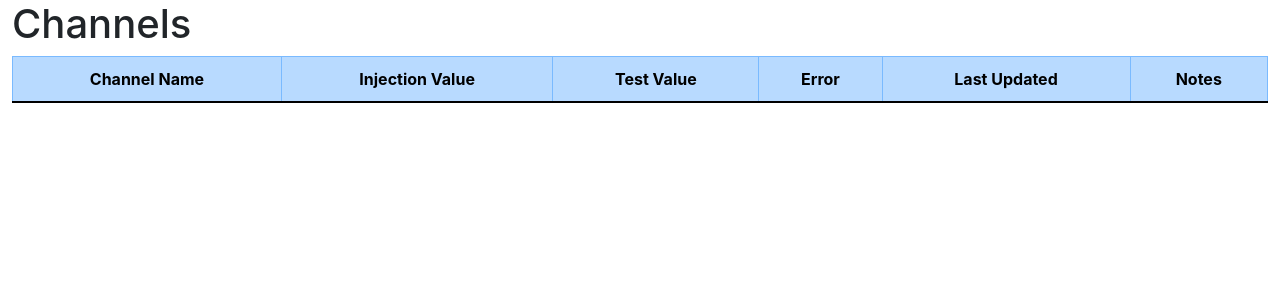
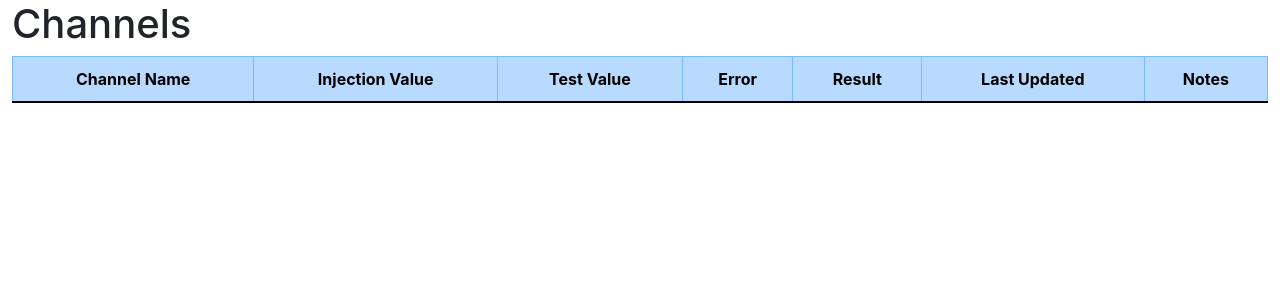
Before and after one commit to ThatOldChap/fictitious-penguin, a Flask app: page /group/1/channels in a window 1280 px wide. Shown: the part 56-356 px from the top of the page. Run offline with Flask 2, Linux system fonts and the light colour scheme; data that the repository does not hold is empty; parts of the project's set-up code (start-up, migrations or seed data) failed here and were passed over; some libraries are stand-ins or nearby versions.

Commit message:
Added test_result to the channel list

```diff
--- a/app/main/routes.py
+++ b/app/main/routes.py
@@ -276,14 +276,15 @@ def channels(group_id):
 def update_testpoint():
 
     # TestPoint Field Constants
+    CHANNEL_ID = 'channel_id'
     TESTPOINT_ID = 'testpoint_id'
-    CHANNEL_ID = 'channel_id'
-    LAST_UPDATED = 'last_updated'
     MEASURED_INJECTION_VALUE = 'measured_injection_value'
     NOMINAL_INJECTION_VALUE = 'nominal_injection_value'
     MEASURED_TEST_VALUE = 'measured_test_value'
     NOMINAL_TEST_VALUE = 'nominal_test_value'
     MEASURED_ERROR = 'measured_error'
+    TEST_RESULT = 'test_result'
+    LAST_UPDATED = 'last_updated'
     NOTES = 'notes'
 
     # Variables to keep track of the updated fields
@@ -315,8 +316,12 @@ def update_testpoint():
         if key == MEASURED_ERROR:
             testpoint.measured_error = none_if_empty(value)
 
+        if key == TEST_RESULT:
+            testpoint.test_result = value
+
         if key == NOTES:
             testpoint.notes = value
+
 
         # Add the processed key to the list of updated fields
         updated_fields.append(key)
--- a/app/models.py
+++ b/app/models.py
@@ -3,7 +3,7 @@ from time import time
 from flask import current_app
 from flask_login import UserMixin
 from app import db, login
-from app.utils import ErrorType, TestPointListType
+from app.utils import ErrorType, TestPointListType, TestResult
 import jwt
 from hashlib import md5
 from werkzeug.security import generate_password_hash, check_password_hash
@@ -28,7 +28,7 @@ class TestPoint(db.Model):
 
     # Extra Info
     measured_error = db.Column(db.Float(8))
-    test_result = db.Column(db.String(12))
+    test_result = db.Column(db.String(12), default=TestResult.UNTESTED.value)
     notes = db.Column(db.String(128))
 
     # Foreign Keys
--- a/app/templates/channels.html
+++ b/app/templates/channels.html
@@ -24,6 +24,7 @@
                     <th class="align-middle">Injection Value</th>
                     <th class="align-middle">Test Value</th>
                     <th class="align-middle">Error</th>
+                    <th class="align-middle">Result</th>
                     <th class="align-middle">Last Updated</th>
                     <th class="align-middle">Notes</th>
                 </tr>
@@ -60,10 +61,17 @@
             let UPDATE_TESTPOINT_URL = '/update_testpoint';
             let POST = 'POST';
             let MESSAGE = 'message';
+            let EMPTY = "";
 
             // Name Constants
             let MEASURED_ERROR_NAME = 'measured-error';
             let LAST_UPDATED_NAME = 'last-updated';
+            let TEST_RESULT_NAME = 'test-result';
+
+            // TestResult Values
+            let PASS_RESULT = 'Pass';
+            let FAIL_RESULT = 'Fail';
+            let UNTESTED_RESULT = 'Untested';
 
 
             // Listener function for the Injection Value fields
@@ -71,10 +79,10 @@
 
                 // Find the elements to get the data from
                 let injectionValueElement = event.target;
-                let parent = $(this).parents('tr')[0];
+                let parent = $(this).parents('tr');
+                let dataset = parent[0].dataset;
 
                 // Prepare the data package
-                let dataset = parent.dataset;
                 let data = {
                     testpoint_id: dataset.testpointId,
                     measured_injection_value: parseFloat(injectionValueElement.value)
@@ -93,17 +101,28 @@
                 let parent = $(this).parents('tr');
                 let dataset = parent[0].dataset;
 
-                // Calculate the measured error for the TestPoint
+                // Calculate the measured error and test result for the TestPoint
                 let measuredTestValue = parseFloat(testValueElement.value);
                 let nominalTestValue = parseFloat(dataset.nominalTestValue);
+                let maxError = parseFloat(dataset.maxError);
                 let isEmpty = Number.isNaN(measuredTestValue);
-                let measuredError = (isEmpty) ? "" : (measuredTestValue - nominalTestValue).toFixed(3)
+                let measuredError, testResult;
+
+                if (isEmpty) {
+                    measuredError = EMPTY;
+                    testResult = UNTESTED_RESULT;
+                } else {
+                    measuredError = (measuredTestValue - nominalTestValue).toFixed(3);
+                    testResult = (maxError - Math.abs(measuredError) >= 0) ?
+                        PASS_RESULT : FAIL_RESULT;
+                }
 
                 // Prepare the data package
                 let data = {
                     testpoint_id: dataset.testpointId,
                     measured_test_value: measuredTestValue,
-                    measured_error: measuredError
+                    measured_error: measuredError,
+                    test_result: testResult
                 }
 
                 // Update the TestPoint
@@ -112,6 +131,9 @@
                 // Find and update the measured_error field with the calculated error
                 let errorElement = parent.find(`[name=${MEASURED_ERROR_NAME}]`);
                 (isEmpty) ? errorElement.val('') : errorElement.val(measuredError);
+
+                // Find and update the test_result field with the new result
+                let resultElement = parent.find(`[name=${TEST_RESULT_NAME}]`).text(testResult);
             });
 
 
@@ -120,10 +142,10 @@
 
                 // Find the elements to get the data from
                 let notesElement = event.target;
-                let parent = $(this).parents('tr')[0];
+                let parent = $(this).parents('tr');
+                let dataset = parent[0].dataset;
 
                 // Prepare the data package
-                let dataset = parent.dataset;
                 let data = {
                     testpoint_id: dataset.testpointId,
                     notes: notesElement.value
@@ -157,8 +179,6 @@
                         console.log(error);
                     }
                 });
-
-
             }
 
 
--- a/app/utils.py
+++ b/app/utils.py
@@ -4,7 +4,7 @@ class TestResult(enum.Enum):
     UNTESTED = "Untested"
     PASS = "Pass"
     FAIL = "Fail"
-    POST = "Post"
+    # POST = "Post"
 
 class MeasurementType(enum.Enum):
     ANALOGUE_INPUT = "Analogue Input"
```
Also changed, not shown: app/templates/testpoint.html (+6 -1 lines).
